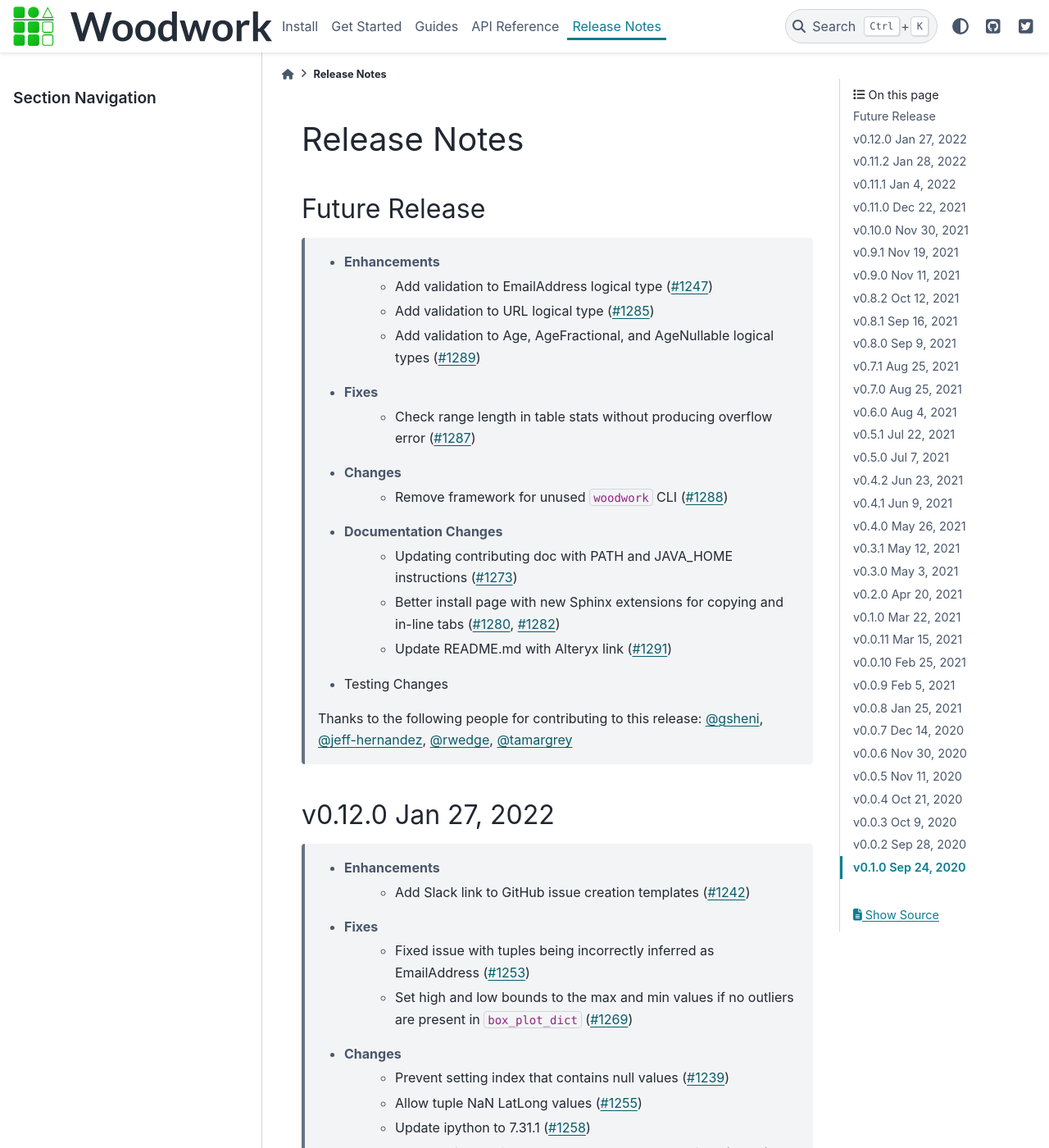
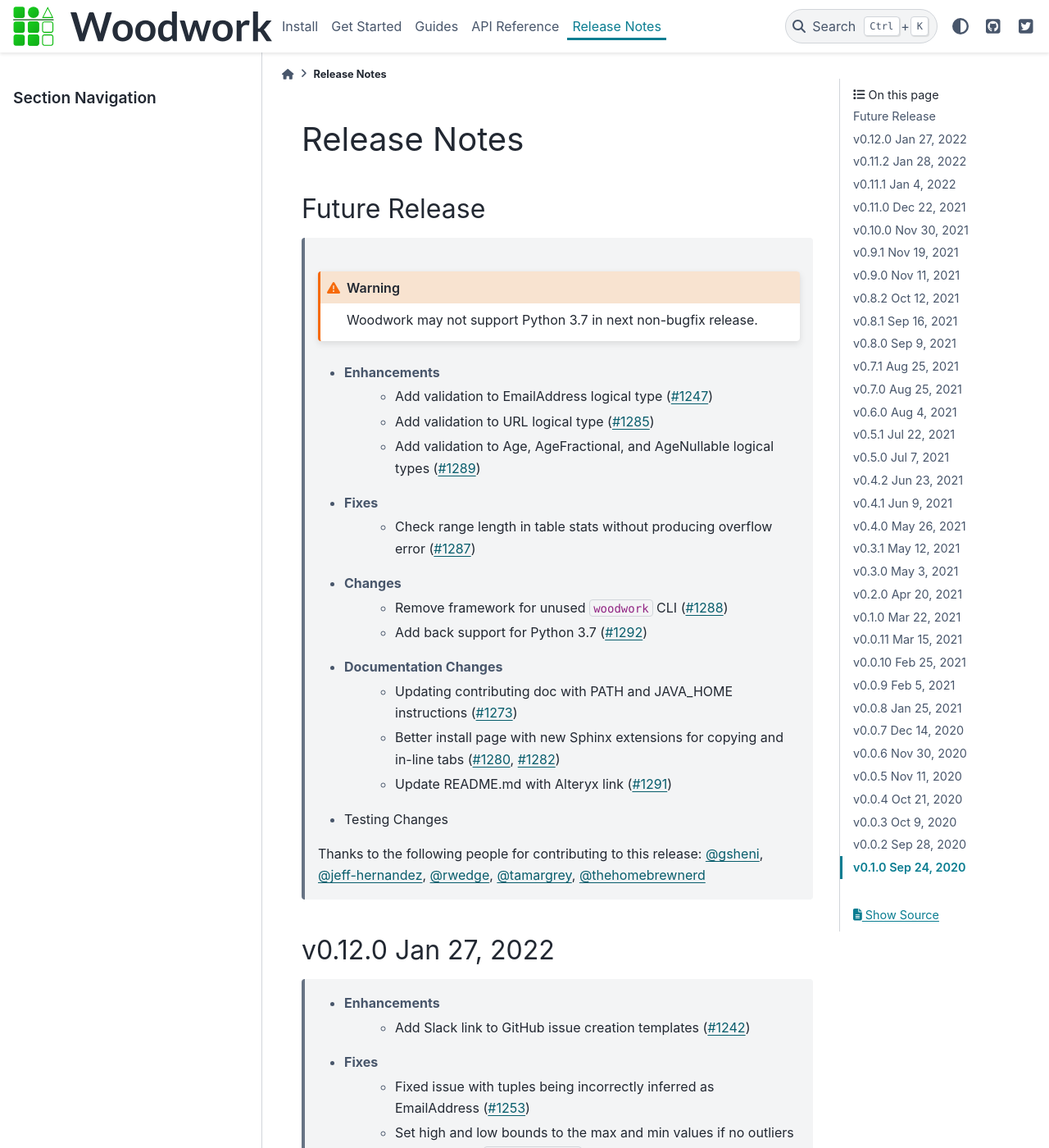
Before and after one commit to alteryx/woodwork, a Sphinx documentation site: the page built from docs/source/release_notes.rst, in a window 1280 px wide and 1400 px high. Shown: the whole window at 82% size. Built offline with Sphinx 7.4.7 and the PyData theme 0.15.4, drawn with Linux system fonts in a browser that asks for light colours; comment, search, counter and statistics services are not loaded.

Commit message:
Add back Python 3.7 support (#1292)
* add back in py37 support

* update release notes

* update release notes

* update dev-requirements

* add FutureWarning

* ignore warning wrt coverage

* put warning in correct location

* Update dev-requirements.txt

Co-authored-by: Roy Wedge <roy.wedge@alteryx.com>

* fix auto approve

* add cron schedule to auto approve

Co-authored-by: Roy Wedge <roy.wedge@alteryx.com>

```diff
--- a/dev-requirements.txt
+++ b/dev-requirements.txt
@@ -6,7 +6,8 @@
 nbsphinx==0.8.7
 pydata-sphinx-theme==0.7.1
 Sphinx==4.2.0
-sphinx-inline-tabs==2022.1.2b11
+sphinx-inline-tabs==2021.3.28b7; python_version == '3.7'
+sphinx-inline-tabs==2022.1.2b11; python_version >= '3.8'
 sphinx-copybutton==0.4.0
 myst-parser==0.16.1
 nbconvert==6.2.0
--- a/docs/source/release_notes.rst
+++ b/docs/source/release_notes.rst
@@ -5,6 +5,9 @@
 
 Future Release
 ==============
+    .. warning::
+        Woodwork may not support Python 3.7 in next non-bugfix release.
+
     * Enhancements
         * Add validation to EmailAddress logical type (:pr:`1247`)
         * Add validation to URL logical type (:pr:`1285`)
@@ -13,6 +16,7 @@
         * Check range length in table stats without producing overflow error (:pr:`1287`)
     * Changes
         * Remove framework for unused ``woodwork`` CLI (:pr:`1288`)
+        * Add back support for Python 3.7 (:pr:`1292`)
     * Documentation Changes
         * Updating contributing doc with PATH and JAVA_HOME instructions (:pr:`1273`)
         * Better install page with new Sphinx extensions for copying and in-line tabs (:pr:`1280`, :pr:`1282`)
@@ -20,7 +24,7 @@
     * Testing Changes
 
     Thanks to the following people for contributing to this release:
-    :user:`gsheni`, :user:`jeff-hernandez`, :user:`rwedge`, :user:`tamargrey`
+    :user:`gsheni`, :user:`jeff-hernandez`, :user:`rwedge`, :user:`tamargrey`, :user:`thehomebrewnerd`
 
 
 v0.12.0 Jan 27, 2022
--- a/setup.py
+++ b/setup.py
@@ -25,13 +25,14 @@
         "Development Status :: 3 - Alpha",
         "Intended Audience :: Developers",
         "Programming Language :: Python :: 3",
+        "Programming Language :: Python :: 3.7",
         "Programming Language :: Python :: 3.8",
         "Programming Language :: Python :: 3.9",
     ],
     packages=find_packages(),
     install_requires=open("requirements.txt").readlines(),
     tests_require=open("test-requirements.txt").readlines(),
-    python_requires=">=3.8, <4",
+    python_requires=">=3.7, <4",
     extras_require=extras_require,
     keywords="data science machine learning typing",
     include_package_data=True,
```
Also changed, not shown: docs/source/install.md (+1 -1 lines), woodwork/__init__.py (+7 -0 lines), 5 other files.
